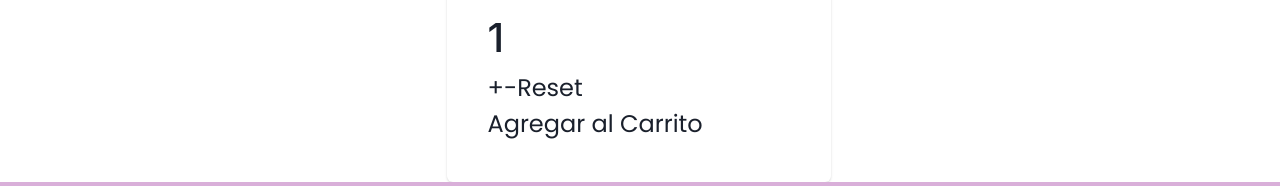
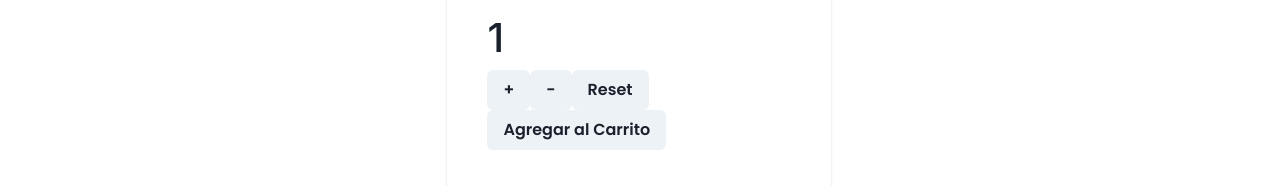
Before and after one commit to tomassoro/PreEntrega1-TomasAberastainOro, a React (Create React App) app: page /item/1 in a window 1280 px wide. Shown: the part 714-900 px from the top of the page. Built offline with nearby package versions, Linux system fonts and the light colour scheme; no server answers; the database is empty; the HTML template or start-up script is replaced by a standard one.

Commit message:
ultimo commit antes de la entrega

```diff
--- a/src/components/Checkout/Checkout.js
+++ b/src/components/Checkout/Checkout.js
@@ -2,7 +2,12 @@ import { useContext, useState } from "react"
 import { CartContext } from "../../context/CartContext"
 import {collection, query, where, documentId, getDocs, writeBatch, addDoc} from 'firebase/firestore'
 import { db } from '../../services/firebase/firebaseConfig'
-import { Button, Center, Heading } from '@chakra-ui/react'
+import { Center, Heading,     FormControl,
+    FormLabel,
+    Input,
+    FormHelperText,
+    Card,
+    Button, } from '@chakra-ui/react'
 import { useNavigate } from "react-router-dom"
 
     const Checkout = () => {
@@ -116,7 +121,6 @@ const Checkout = () => {
             )
         }
 
-
     return(
         <div>
             <Center padding='35px'>
@@ -125,7 +129,24 @@ const Checkout = () => {
                 </Heading>
             </Center>
             <Center>
-                <Button onClick={createOrder}>Generar orden</Button>
+            <Center>
+                <Card padding='55px' backgroundColor='#0001'>
+                    <FormControl isRequired>
+                        <FormLabel>First name</FormLabel>
+                        <Input placeholder='First name'/>
+
+                        <FormLabel>Number</FormLabel>
+                        <Input placeholder='+54 9 ...' />
+
+                        <FormLabel>Email address</FormLabel>
+                        <Input type='email'/>
+                        <FormHelperText>We'll never share your email.</FormHelperText>
+                    </FormControl>
+                </Card>
+                </Center>
+            </Center>
+            <Center>
+                <Button onClick={createOrder} mt='10px'>Generar orden</Button>
             </Center>
         </div>
     )
--- a/src/components/ItemCount/ItemCount.js
+++ b/src/components/ItemCount/ItemCount.js
@@ -1,4 +1,5 @@
 import {useState} from 'react'
+import { Button } from '@chakra-ui/react'
 const ItemCount = ({initial = 1 , stock, onConfirm}) => {
     const [quantity, setQuantity] = useState(initial)
     const increment = () => {
@@ -22,11 +23,11 @@ const ItemCount = ({initial = 1 , stock, onConfirm}) => {
     return (
         <div>
             <h1>{quantity}</h1>
-            <button onClick={increment}>+</button>
-            <button onClick={decrement}>-</button>
-            <button onClick={reset}>Reset</button>
+            <Button onClick={increment}>+</Button>
+            <Button onClick={decrement}>-</Button>
+            <Button onClick={reset}>Reset</Button>
 
-            <button onClick={() =>{onConfirm(quantity)}}>Agregar al Carrito</button>
+            <Button onClick={() =>{onConfirm(quantity)}}>Agregar al Carrito</Button>
 
         </div>
     )
```
Lines whose indentation alone changed are shown as unchanged.
